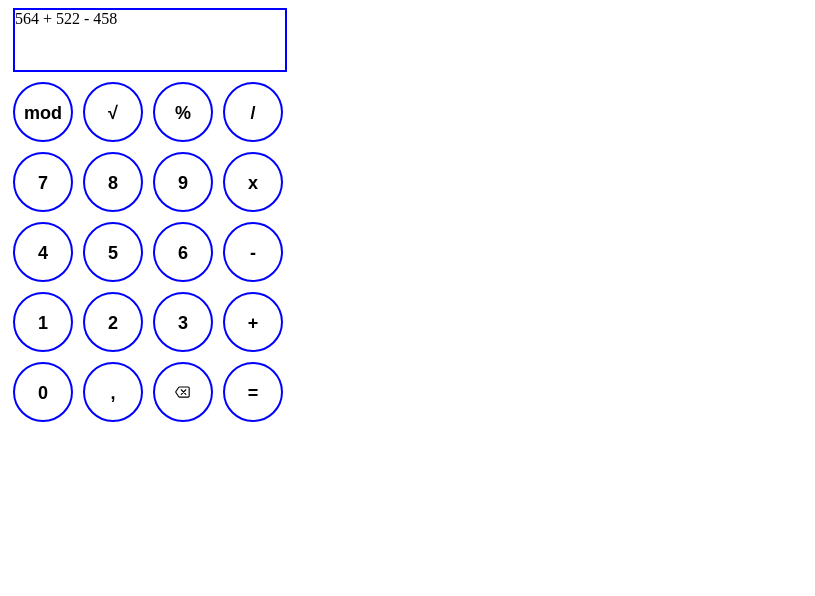
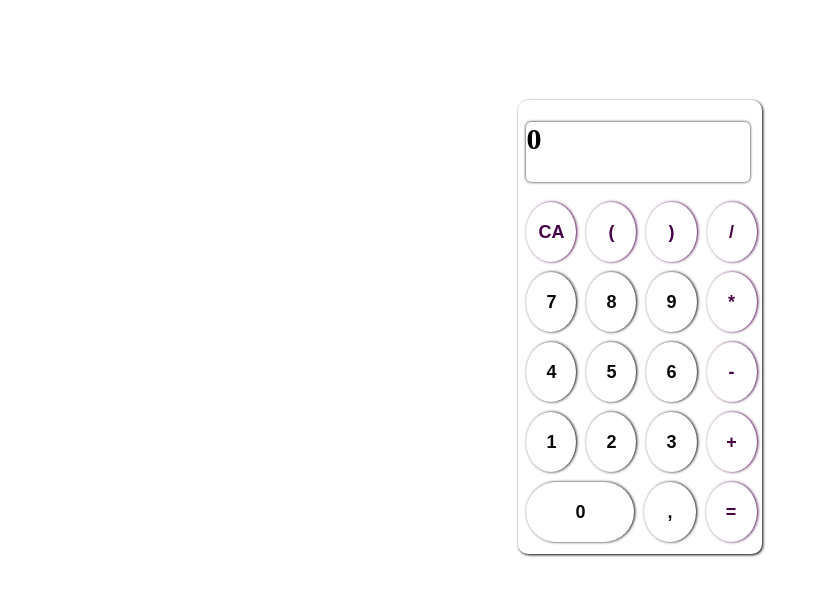
Before and after one commit to devMeno/calculator, a plain HTML site: page index.html in a window 1280 px wide. Shown: the whole page, without its empty margins (0-815 px from the left). Drawn offline with nearby package versions, Linux system fonts and the light colour scheme.

Commit message:
Fin du projet

```diff
--- a/app.js
+++ b/app.js
@@ -1,12 +1,14 @@
+//Création des variables pour poivoir manipuler chaque type de bouton
+
 var bou = document.getElementsByName("chiffre"),
   operator = document.getElementsByName("operateur"),
   container = document.getElementById("resultBox"),
-  result = document.getElementById("resultat");
+  result = document.getElementById("resultat"),
+  deleteAll = document.getElementById("deleteAll");
 
 console.log(operator);
 
-/*var tab = container.innerText.split("");
-console.log(tab);*/
+//Afficher le chiffre cliqué par l'utilisateur
 
 bou.forEach((element) => {
   element.addEventListener("click", function () {
@@ -18,26 +20,32 @@ bou.forEach((element) => {
   });
 });
 
+//Afficher le chiffre cliqué par l'utilisateur
+
 operator.forEach((element) => {
   element.addEventListener("click", function () {
     if (container.innerText != 0) {
-      container.innerText = container.innerText + " " + this.innerText + " ";
+      container.innerText = container.innerText + this.innerText;
     }
   });
 });
 
-function calculerResultat() {
-  let contenu = container.innerText;
-  let princaipalTab = contenu.split(" ");
+//Supprimer tout ce qui est entré à l'aide de la touche "CA"
 
-  princaipalTab.for (let index = 0, index < princaipalTab.length; index++) {
-    if(index%2 == 0){
-      parseFloat(princaipalTab[index]);
-      console.log(parseFloat(princaipalTab[index]))
-    }
-  }
-}
+deleteAll.addEventListener("click", function () {
+  container.innerText = 0;
+});
 
-calculerResultat();
-/*var contenu = container.innerText;
-console.log(contenu.split(" "));*/
+//Afficher le résultat en cliquant sur "=" , si la syntaxe est bonne...sinon alerter l'utilisateur!
+
+result.addEventListener("click", function () {
+  let reponse;
+  reponse = eval(container.innerText);
+  container.innerText = reponse;
+});
+
+//En cas d'erreur , afficher un message
+
+window.addEventListener("error", function () {
+  container.innerText = "Syntax error";
+});
--- a/index.html
+++ b/index.html
@@ -8,36 +8,37 @@
      <link rel="stylesheet" href="style.css">
 </head>
 <body>
-     <div class="result" id="resultBox">564 + 522 - 458</div>
+     <div class="box">
+          <div class="result" id="resultBox">0</div>
           <div class="ligne">
-          <button name="operateur"><p>mod</p></button>
-          <button name="chiffre"><p>&radic;</p></button>
-          <button name="operateur"><p>%</p></button>
-          <button name="operateur"><p>/</p></button>
+               <button id="deleteAll" class="violet"><p>CA</p></button>
+               <button name="chiffre" class="violet"><p>(</p></button>
+               <button name="operateur" class="violet"><p>)</p></button>
+               <button name="operateur" class="violet"><p>/</p></button>
           </div>
           <div class="ligne">
                <button name="chiffre"><p>7</p></button>
                <button name="chiffre"><p>8</p></button>
                <button name="chiffre"><p>9</p></button>
-          <button name="operateur"><p>x</p></button>
+               <button name="operateur" class="violet"><p>*</p></button>
           </div>
           <div class="ligne">
                <button name="chiffre"><p>4</p></button>
                <button name="chiffre"><p>5</p></button>
                <button name="chiffre"><p>6</p></button>
-          <button name="operateur"><p>-</p></button>
+               <button name="operateur" class="violet"><p>-</p></button>
           </div>
           <div class="ligne">
                <button name="chiffre"><p>1</p></button>
                <button name="chiffre"><p>2</p></button>
                <button name="chiffre"><p>3</p></button>
-          <button id="addition" name="operateur"><p>+</p></button>
+               <button id="addition" name="operateur" class="violet"><p>+</p></button>
           </div>
           <div class="ligne">
-          <button name="chiffre"><p>0</p></button>
+               <button name="chiffre" class="zero"><p>0</p></button>
                <button name="chiffre"><p>,</p></button>
-          <button id="delete"><p><ion-icon name="backspace-outline"></ion-icon></p></button>
-          <button name="operateur" id="resultat"><p>=</p></button>
+               <button  id="resultat" class="violet"><p>=</p></button>
+          </div>
      </div>
 
      <script src="app.js"></script>
--- a/style.css
+++ b/style.css
@@ -6,9 +6,17 @@ button{
      width: 60px;
      height: 60px;
      border-radius: 50%;
-     border: 2px solid blue;
+     border: none;
+     box-shadow: 1px 0px 3px;
      margin: 5px;
      background-color: transparent;
+     color: rgb(9, 9, 9);
+}
+
+.zero{
+     height: 60px;
+     width: 130px;
+     border-radius: 30px;
 }
 
 p{
@@ -18,8 +26,29 @@ p{
 }
 
 .result{
-     width: 270px;
+     width: 93%;
      height: 60px;
-     border: 2px solid blue;
-     margin: 5px;
+     border: transparent;
+     border-radius: 5px;
+     box-shadow: 0px 0px 3px;
+     margin: 15px 5px;
+     font-size: 30px;
+     font-weight: bold;
 }
+
+.box{
+     justify-content: center;
+     margin: auto;
+     margin-top: 100px;
+     box-shadow: 1px 1px 3px;
+     border: none;
+     width: 19%;
+     padding-left: 3px;
+     padding-top: 7px;
+     padding-bottom: 7px;
+     border-radius: 10px;
+}
+
+.violet{
+     color: rgb(70, 1, 70);
+}
```
Lines whose indentation alone changed are shown as unchanged.
